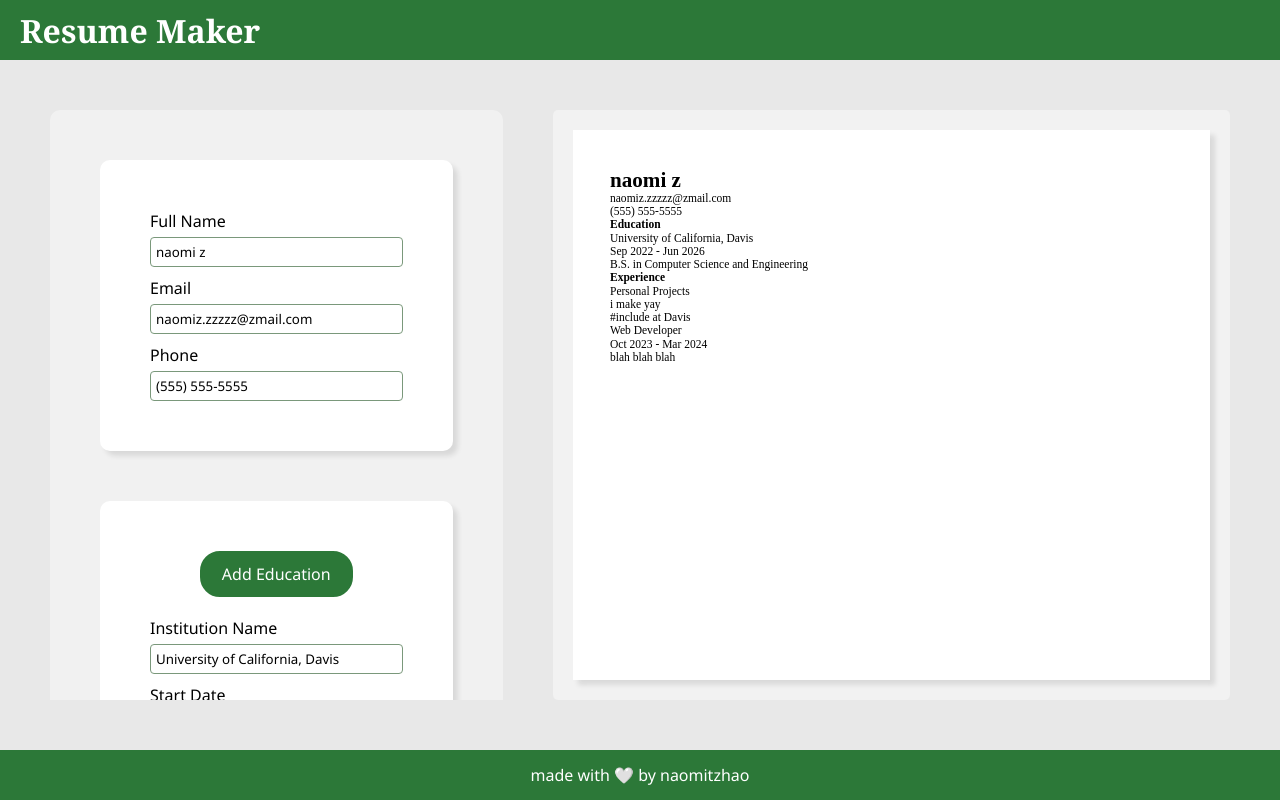
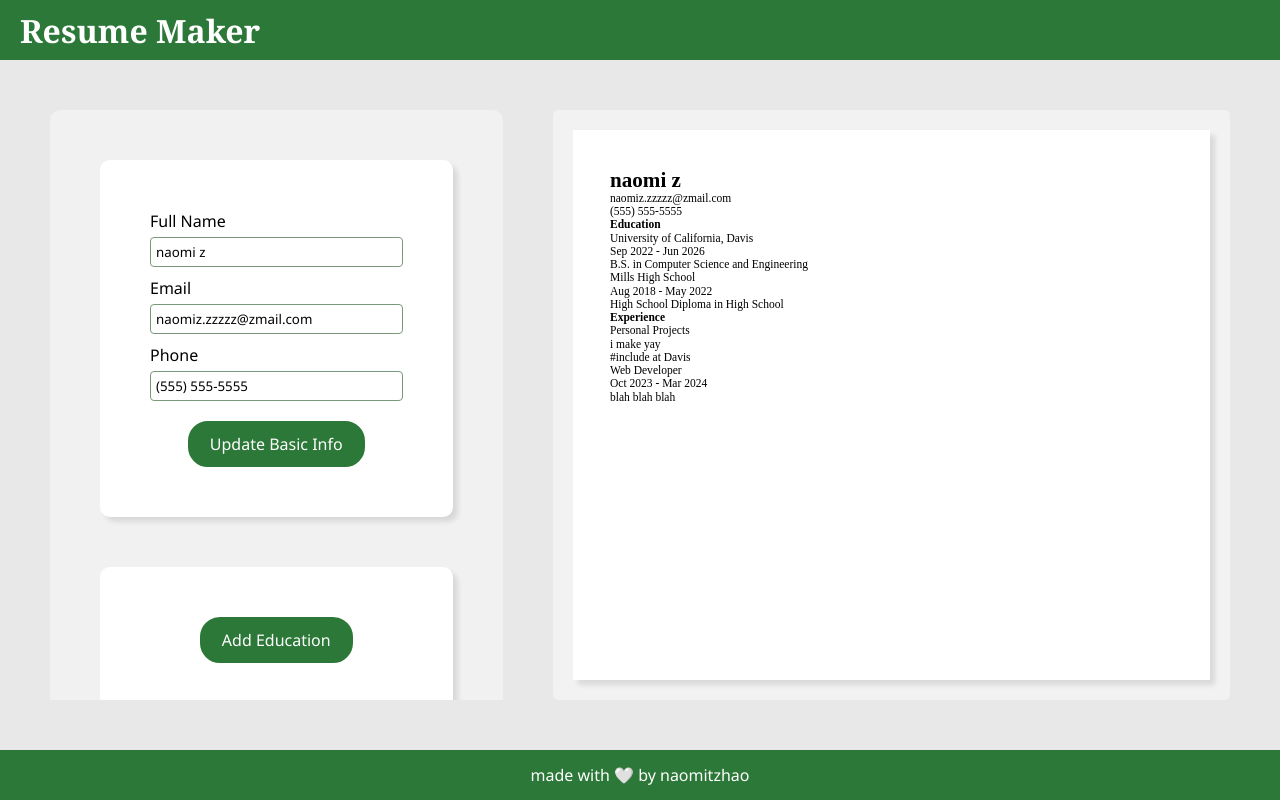
Before and after one commit to naomitzhao/top-projects, a React (Vite) app in the folder cv-application/: page / in a window 1280 px wide. Built offline with nearby package versions, Linux system fonts and the light colour scheme.

Commit message:
basic info resume generation

```diff
--- a/cv-application/src/components/App.jsx
+++ b/cv-application/src/components/App.jsx
@@ -1,4 +1,5 @@
-import { useState } from 'react';
+/* eslint-disable no-unused-vars */
+import { useState, useEffect } from 'react';
 // import { jsPDF } from "jspdf";
 import '../styles/App.css';
 import BasicInfo from './BasicInfo';
@@ -7,52 +8,138 @@ import Experience from './Experience';
 
 function App() {
   // eslint-disable-next-line no-unused-vars
-  const [content, setContent] = useState({
-    basicInfo: {
+  const [basicInfo, setBasicInfo] = useState(
+    {
       name: "naomi z",
       email: "naomiz.zzzzz@zmail.com",
       phone: "(555) 555-5555"
-    },
-    education: [
+    }
+  )
+  const [education, setEducation] = useState(
+    [
       {
         name: "University of California, Davis",
         startDate: "Sep 2022",
         endDate: "Jun 2026",
         degree: "B.S.",
-        area: "Computer Science and Engineering"
+        area: "Computer Science and Engineering",
+        key: 0
+      },
+      {
+        name: "Mills High School",
+        startDate: "Aug 2018",
+        endDate: "May 2022",
+        degree: "High School Diploma",
+        area: "High School",
+        key: 1
       }
-    ],
+    ]
+  )
+  const [content, setContent] = useState({
     experience: [
       {
         name: "Personal Projects",
         position: "",
         startDate: "",
         endDate: "",
-        description: "i make yay"
+        description: "i make yay",
+        key: 0
       },
       {
         name: "#include at Davis",
         position: "Web Developer",
         startDate: "Oct 2023",
         endDate: "Mar 2024",
-        description: "blah blah blah"
+        description: "blah blah blah",
+        key: 1
       }
     ],
   });
+
+  const updateBasicInfo = (e) => {
+    setBasicInfo({
+      name: e.target.form[0].value,
+      email: e.target.form[1].value,
+      phone: e.target.form[2].value
+    })
+  }
+
+  const updateEducation = (e) => {
+
+  }
+
+  useEffect(() => {
+    console.log(education);
+  })
 
   return (
     <main>
       <div id="formContainerContainer">
         <div id="formContainer">
           <div id="basicInfo">
-            <BasicInfo content={content.basicInfo}/>
+            <form>
+              <div>
+                <div>
+                    <label htmlFor="fullName">Full Name</label>
+                    <input name="fullName" defaultValue={basicInfo.name}></input>
+                </div>
+                <div>
+                    <label htmlFor="email">Email</label>
+                    <input name="email" defaultValue={basicInfo.email}></input>
+                </div>
+                <div>
+                    <label htmlFor="phone">Phone</label>
+                    <input name="phone" defaultValue={basicInfo.phone}></input>
+                </div>
+              </div>
+
+              <button type="submit" onClick={(e) => {
+                e.preventDefault();
+                updateBasicInfo(e);
+              }}>Update Basic Info</button>
+            </form>
           </div>
           <div id="education">
             <button>Add Education</button>
-            <Education content={content.education}/>
+            <form>
+            { education.map((item) => {
+              <p>hi</p>
+            })
+            }
+            { education.map((item) => {
+              <div key={item.key} className="educationSection">
+                  <div>
+                      <label htmlFor="institutionName">Institution Name</label>
+                      <input name="institutionName" defaultValue={item.name}></input>
+                  </div>
+                  <div>
+                      <label htmlFor="startDate">Start Date</label>
+                      <input name="startDate" defaultValue={item.startDate}></input>
+                  </div>
+                  <div>
+                      <label htmlFor="endDate">End Date</label>
+                      <input name="endDate" defaultValue={item.endDate}></input>
+                  </div>
+                  <div>
+                      <label htmlFor="degree">Degree</label>
+                      <input name="degree" defaultValue={item.degree}></input>
+                  </div>
+                  <div>
+                      <label htmlFor="area">Area of Study</label>
+                      <input name="area" defaultValue={item.area}></input>
+                  </div>
+                  <div>
+                      <label htmlFor="description">Description</label>
+                      <textarea name="description" defaultValue={item.description}></textarea>
+                  </div>
+                  <button className="deleteButton">Delete Education</button>
+              </div>
+            })}
+        </form>
           </div>
           <div id="experience">
             <button>Add Experience</button>
+
             <Experience content={content.experience}/>
           </div>
         </div>
@@ -61,13 +148,13 @@ function App() {
         <div id="resume">
           <div id="resumeContent">
             <div id="resumeBasicInfo">
-              <h1>{content.basicInfo.name}</h1>
-              <p>{content.basicInfo.email}</p>
-              <p>{content.basicInfo.phone}</p>
+              <h1>{basicInfo.name}</h1>
+              <p>{basicInfo.email}</p>
+              <p>{basicInfo.phone}</p>
             </div>
             <div id="resumeEducation">
               <h2>Education</h2>
-              {content.education.map((item) => {
+              {education.map((item) => {
                 return(
                   <div key={item.key}>
                     <h3>{item.name}</h3>
--- a/cv-application/src/components/Education.jsx
+++ b/cv-application/src/components/Education.jsx
@@ -5,10 +5,9 @@ import { TextInput, TextareaInput } from './Inputs'
 export default function Education ({content}) {
     // console.log(content);
     return (
-        <div>
+        <form>
             {content.map((item) => {
-                return (
-                        <form key={item.key}>
+                    <div key={item.key} className="educationSection">
                         <div>
                             <label htmlFor="institutionName">Institution Name</label>
                             <TextInput name="institutionName" defaultValue={item.name}></TextInput>
@@ -33,10 +32,10 @@ export default function Education ({content}) {
                             <label htmlFor="description">Description</label>
                             <TextareaInput name="description" defaultValue={item.description}></TextareaInput>
                         </div>
-                        <button>Delete Education</button>
-                    </form>
-                )
+                        <button className="deleteButton">Delete Education</button>
+                    </div>
+
             })}
-        </div>
+        </form>
     );
 }
--- a/cv-application/src/components/Experience.jsx
+++ b/cv-application/src/components/Experience.jsx
@@ -28,7 +28,7 @@ export default function Experience ({ content }) {
                             <label htmlFor="description">Description</label>
                             <TextareaInput name="description" defaultValue={item.description}></TextareaInput>
                         </div>
-                        <button>Delete Experience</button>
+                        <button className="deleteButton">Delete Experience</button>
                     </form>
                 );
             })}
--- a/cv-application/src/styles/App.css
+++ b/cv-application/src/styles/App.css
@@ -67,10 +67,16 @@ button {
 form {
   display: flex;
   flex-direction: column;
+  gap: 20px;
+}
+
+form > div {
+  display: flex;
+  flex-direction: column;
   gap: 10px;
 }
 
-form > div {
+form > div > div {
   display: flex;
   flex-direction: column;
   gap: 5px;
@@ -94,7 +100,7 @@ input:focus {
   border: 1px solid var(--accent-primary);
 }
 
-form button {
+.deleteButton {
   background-color: white;
   color: var(--accent-primary);
   font-size: 0.75rem;
@@ -102,7 +108,7 @@ form button {
   border: none;
 }
 
-form button:hover {
+.deletebutton:hover {
   text-decoration: underline;
 }
 
```
